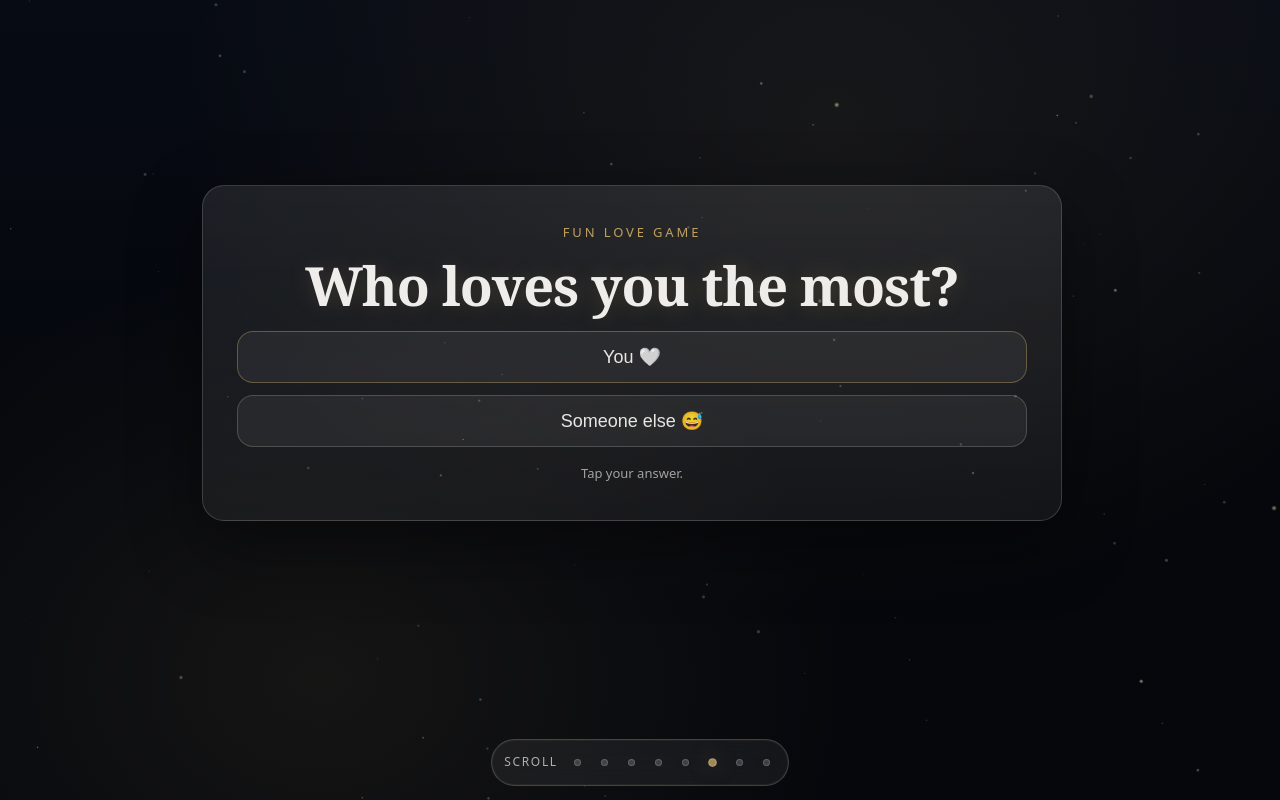
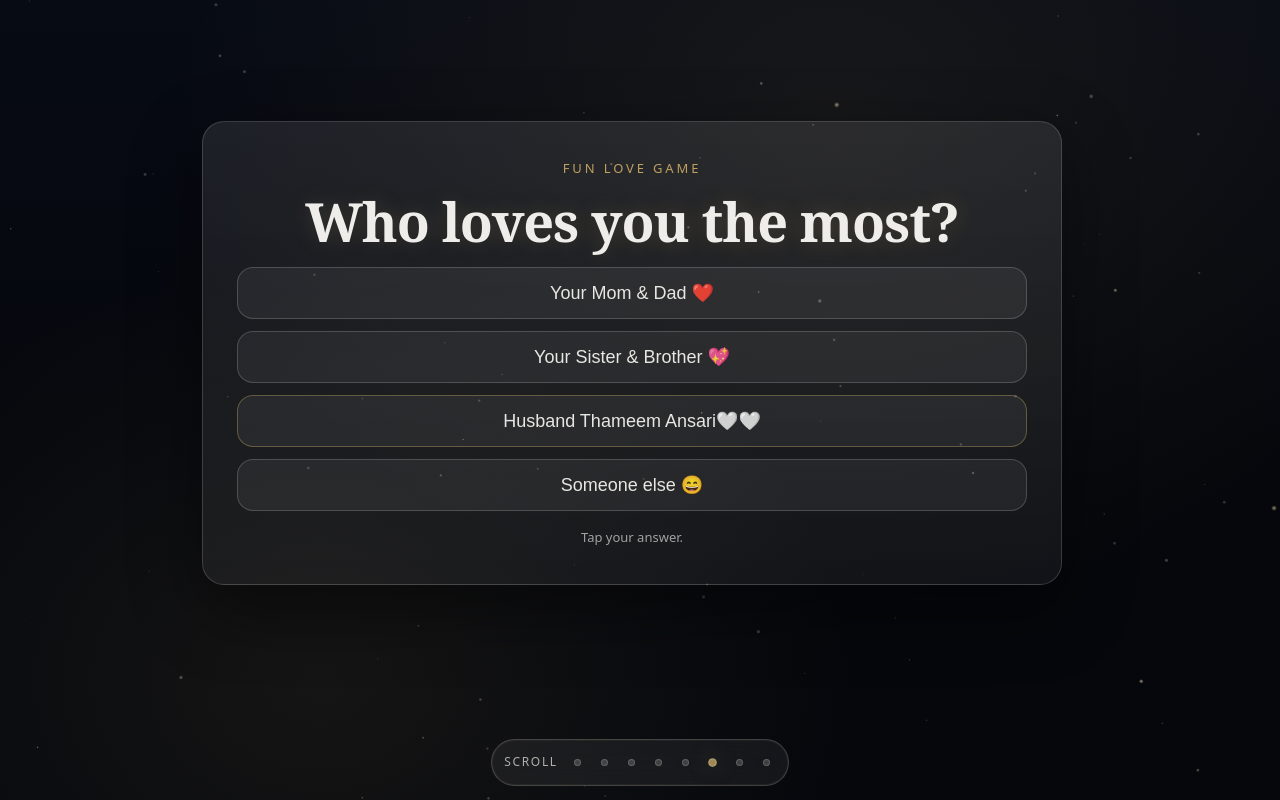
Before and after one commit to loyalty-thameem/Wishes, a React (Vite) app: page / in a window 1280 px wide. Both pictures are taken after a click on the button 712 px from the left and 762 px from the top of the page. Built offline with nearby package versions, Linux system fonts and the light colour scheme.

Commit message:
Update love game options and correct message

```diff
--- a/src/App.css
+++ b/src/App.css
@@ -917,6 +917,14 @@
   margin-top: 14px;
 }
 
+.gameHintLine {
+  display: block;
+}
+
+.gameHintLine + .gameHintLine {
+  margin-top: 8px;
+}
+
 /* ---- Scene 7: Proposal ---- */
 .proposalPanel {
   text-align: center;
--- a/src/scenes/SceneGame.tsx
+++ b/src/scenes/SceneGame.tsx
@@ -1,8 +1,18 @@
-import { useEffect, useState } from 'react'
+import { useEffect, useMemo, useState } from 'react'
 import type { SceneComponentProps } from '../components/SceneStage'
 
 export default function SceneGame({ active, spawnHearts }: SceneComponentProps) {
   const [result, setResult] = useState<'idle' | 'wrong' | 'correct'>('idle')
+
+  const choices = useMemo(
+    () => [
+      { key: 'parents', label: 'Your Mom & Dad ❤️', correct: false },
+      { key: 'siblings', label: 'Your Sister & Brother 💖', correct: false },
+      { key: 'husband', label: 'Husband Thameem Ansari🤍🤍', correct: true },
+      { key: 'else', label: 'Someone else 😄', correct: false },
+    ],
+    [],
+  )
 
   useEffect(() => {
     if (result !== 'wrong') return
@@ -18,37 +28,51 @@ export default function SceneGame({ active, spawnHearts }: SceneComponentProps)
       <div
         className={['gameChoices', result === 'wrong' ? 'isShaking' : ''].join(' ')}
       >
+        {choices.map((choice) => {
+          const isCorrect = choice.correct
+          const disabled = result === 'correct' && !isCorrect
+          return (
             <button
+              key={choice.key}
               type="button"
               className={[
                 'gameChoice',
-            'isCorrect',
-            result === 'correct' ? 'isActive' : '',
+                isCorrect ? 'isCorrect' : '',
+                result === 'correct' && isCorrect ? 'isActive' : '',
+                result === 'correct' && !isCorrect ? 'isDimmed' : '',
               ].join(' ')}
+              disabled={disabled}
               onClick={() => {
+                if (result === 'correct') return
+                if (isCorrect) {
                   setResult('correct')
-            spawnHearts(window.innerWidth / 2, window.innerHeight / 2, 14)
-            navigator.vibrate?.(10)
+                  spawnHearts(window.innerWidth / 2, window.innerHeight / 2, 16)
+                  navigator.vibrate?.(12)
+                  return
+                }
+                setResult('wrong')
+                navigator.vibrate?.(8)
               }}
             >
-          You 🤍
+              {choice.label}
             </button>
-        <button
-          type="button"
-          className={['gameChoice', result === 'correct' ? 'isDimmed' : ''].join(' ')}
-          onClick={() => setResult('wrong')}
-          disabled={result === 'correct'}
-        >
-          Someone else 😅
-        </button>
+          )
+        })}
       </div>
 
       <p className="sceneFine gameHint" aria-live="polite">
-        {result === 'correct'
-          ? 'Correct… always 🤍'
-          : result === 'wrong'
-            ? 'No no 😅 try again.'
-            : 'Tap your answer.'}
+        {result === 'correct' ? (
+          <>
+            <span className="gameHintLine">Correct… Always 🤍</span>
+            <span className="gameHintLine">
+              Inshallah, he will love you deeply and care for you forever... 🤍
+            </span>
+          </>
+        ) : result === 'wrong' ? (
+          'No no 😄 try again.'
+        ) : (
+          'Tap your answer.'
+        )}
       </p>
     </div>
   )
```
Lines whose indentation alone changed are shown as unchanged.
